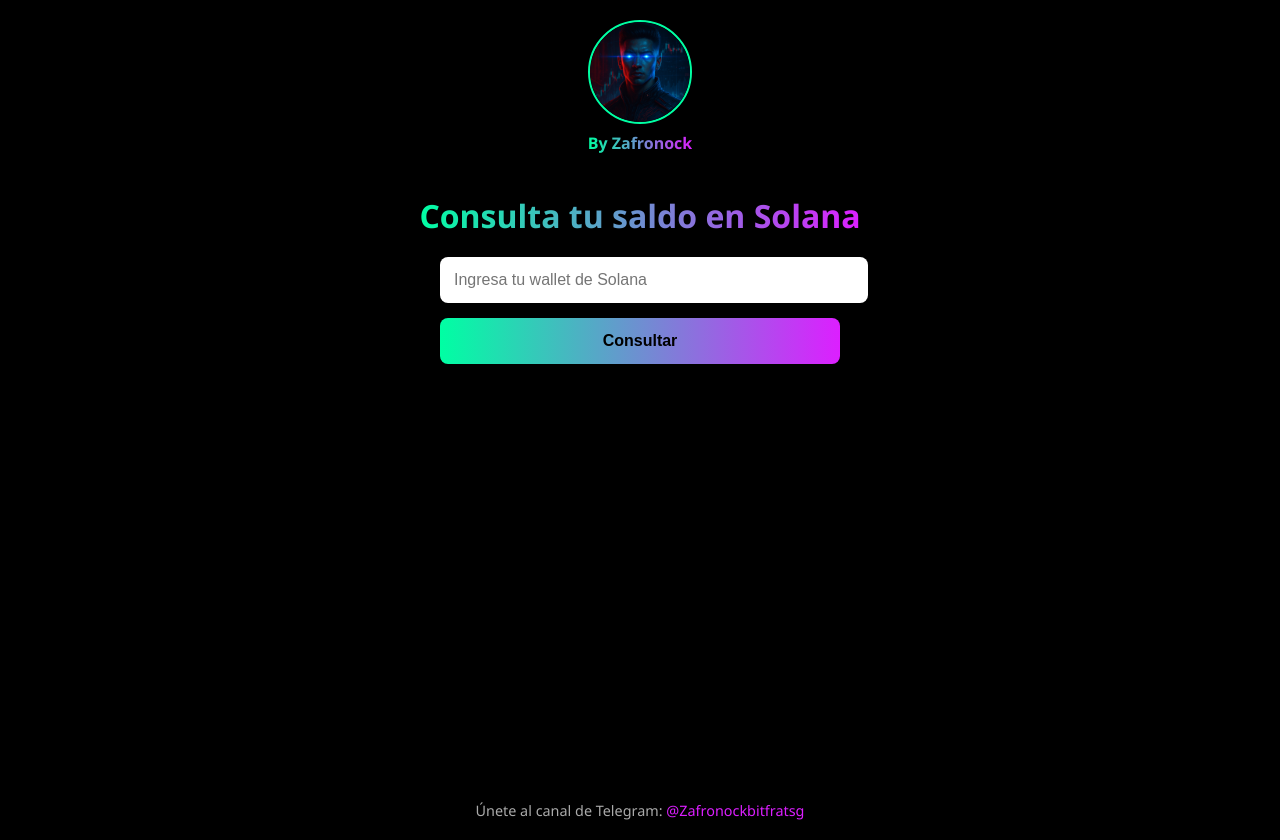
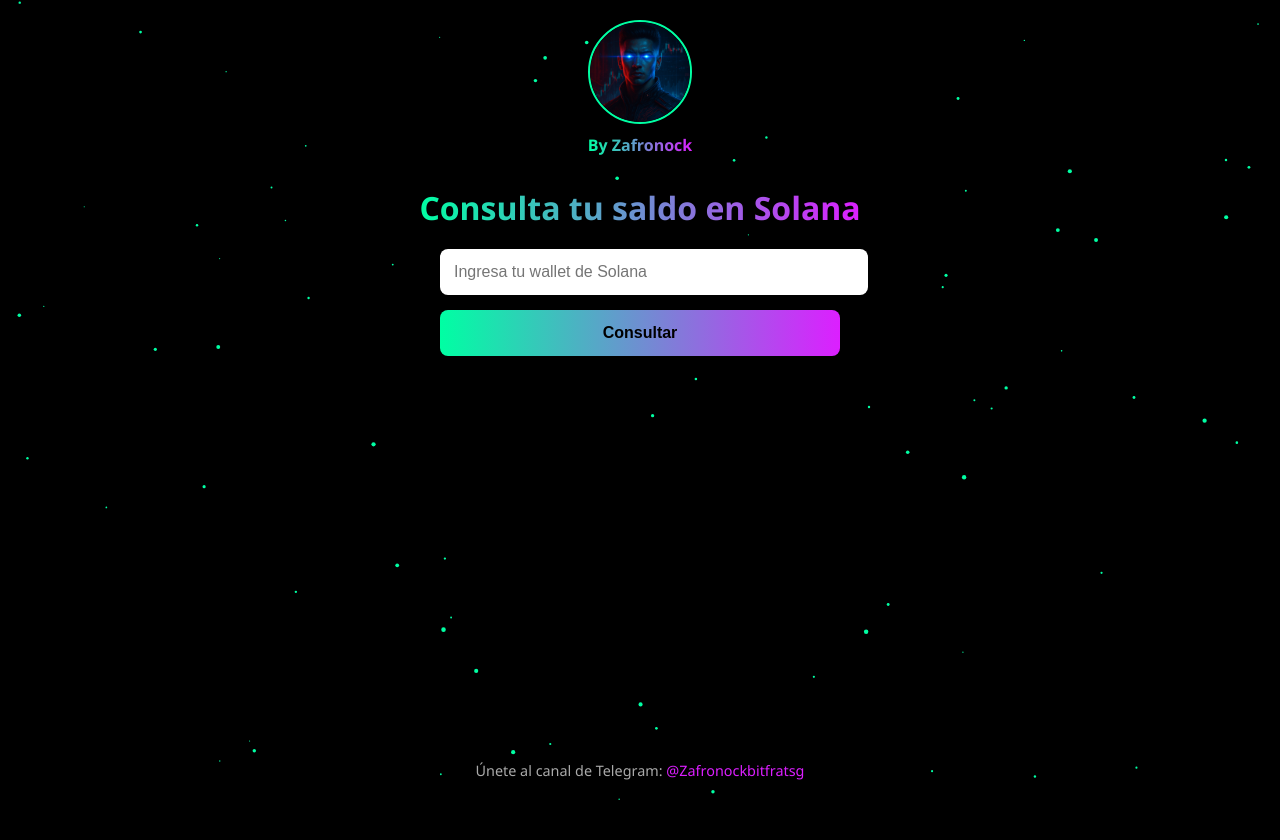
Before and after one commit to zafronock2028/solana-saldo-api, a website: page public/index.html in a window 1280 px wide. After the commit the page ends 800 px from the top, so only its background shows below. Drawn offline with Linux system fonts and the light colour scheme.

Commit message:
Actualizar index.html

```diff
--- a/public/index.html
+++ b/public/index.html
@@ -5,24 +5,33 @@
   <meta name="viewport" content="width=device-width, initial-scale=1.0" />
   <title>Consulta tu saldo en Solana</title>
   <style>
-    body {
-      background-color: #000;
+    html, body {
+      margin: 0;
+      padding: 0;
+      font-family: 'Segoe UI', sans-serif;
+      background: #000;
       color: #fff;
-      font-family: 'Segoe UI', Tahoma, sans-serif;
+      height: 100%;
+      overflow: hidden;
+    }
+
+    canvas {
+      position: fixed;
+      top: 0;
+      left: 0;
+      z-index: 0;
+    }
+
+    .contenido {
+      position: relative;
+      z-index: 1;
       display: flex;
       flex-direction: column;
       align-items: center;
-      margin: 0;
       padding: 20px;
       min-height: 100vh;
+      box-sizing: border-box;
       text-align: center;
-    }
-
-    header {
-      display: flex;
-      flex-direction: column;
-      align-items: center;
-      margin-bottom: 20px;
     }
 
     .logo {
@@ -31,7 +40,7 @@
       border-radius: 50%;
       object-fit: cover;
       border: 2px solid #00ffa3;
-      margin-bottom: 8px;
+      margin-bottom: 10px;
     }
 
     .brand {
@@ -40,6 +49,7 @@
       background: linear-gradient(90deg, #00ffa3, #dc1fff);
       -webkit-background-clip: text;
       -webkit-text-fill-color: transparent;
+      margin-bottom: 20px;
     }
 
     h1 {
@@ -47,7 +57,7 @@
       background: linear-gradient(90deg, #00ffa3, #dc1fff);
       -webkit-background-clip: text;
       -webkit-text-fill-color: transparent;
-      margin: 20px 0;
+      margin: 10px 0 20px;
     }
 
     form {
@@ -111,10 +121,11 @@
   </style>
 </head>
 <body>
-  <header>
+  <canvas id="fondo"></canvas>
+
+  <div class="contenido">
     <img src="/logo.png" alt="Logo de Zafronock" class="logo" />
     <div class="brand">By Zafronock</div>
-  </header>
 
     <h1>Consulta tu saldo en Solana</h1>
 
@@ -128,8 +139,10 @@
     <footer>
       Únete al canal de Telegram: <a href="https://t.me/Zafronockbitfratsg" target="_blank">@Zafronockbitfratsg</a>
     </footer>
+  </div>
 
   <script>
+    // Script de consulta
     const form = document.getElementById('form');
     const resultado = document.getElementById('resultado');
 
@@ -138,13 +151,52 @@
       const wallet = document.getElementById('wallet').value;
       resultado.innerText = 'Consultando...';
       try {
-        const res = await fetch(`/?wallet=${wallet}`);
+        const res = await fetch(`/saldo?wallet=${wallet}`);
         const text = await res.text();
         resultado.innerText = text;
       } catch (err) {
         resultado.innerText = 'Error al consultar el saldo';
       }
     });
+
+    // Fondo de galaxia animado
+    const canvas = document.getElementById('fondo');
+    const ctx = canvas.getContext('2d');
+    canvas.width = window.innerWidth;
+    canvas.height = window.innerHeight;
+
+    let particles = [];
+
+    function crearParticulas() {
+      for (let i = 0; i < 80; i++) {
+        particles.push({
+          x: Math.random() * canvas.width,
+          y: Math.random() * canvas.height,
+          r: Math.random() * 1.8 + 0.5,
+          dx: (Math.random() - 0.5) * 0.4,
+          dy: (Math.random() - 0.5) * 0.4
+        });
+      }
+    }
+
+    function animar() {
+      ctx.clearRect(0, 0, canvas.width, canvas.height);
+      ctx.fillStyle = '#00ffa3';
+      particles.forEach(p => {
+        ctx.beginPath();
+        ctx.arc(p.x, p.y, p.r, 0, Math.PI * 2);
+        ctx.fill();
+        p.x += p.dx;
+        p.y += p.dy;
+
+        if (p.x < 0 || p.x > canvas.width) p.dx *= -1;
+        if (p.y < 0 || p.y > canvas.height) p.dy *= -1;
+      });
+      requestAnimationFrame(animar);
+    }
+
+    crearParticulas();
+    animar();
   </script>
 </body>
 </html>
```
Lines whose indentation alone changed are shown as unchanged.
